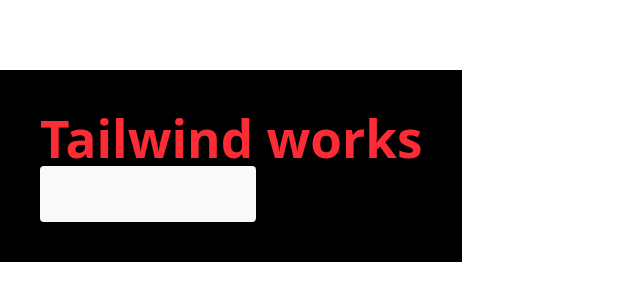
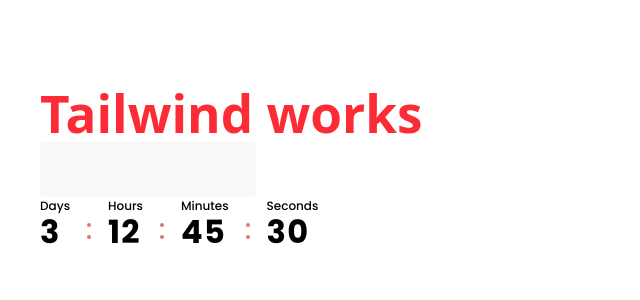
Before and after one commit to foractx84/Ecommerce-PERN, a React (Vite) app in the folder client/: page / in a window 1280 px wide. Shown: the part 234-534 px from the top of the page, without its empty margins (0-640 px from the left). Built offline with nearby package versions, Linux system fonts and the light colour scheme.

Commit message:
feat: add CountdownItem

```diff
--- a/client/src/App.jsx
+++ b/client/src/App.jsx
@@ -1,13 +1,22 @@
 import Button from './components/ui/Button'
+import CountdownItem from './components/ui/CountdownItem'
 
 function App() {
   return (
-    <div className="p-10 bg-black">
+    <div className="p-10">
       <h1 className="text-4xl text-red-500 font-bold">
         Tailwind works
       </h1>
       <Button variant="primary">Primary Button</Button>
 
+
+      <CountdownItem
+        days={3}
+        hours={12}
+        minutes={45}
+        seconds={30}
+        variant="default"
+      />
     </div>
   )
 }
--- /dev/null
+++ b/client/src/components/ui/CountdownItem/CountdownItem.jsx
@@ -0,0 +1,100 @@
+function CountdownItem({
+  days,
+  hours,
+  minutes,
+  seconds,
+  variant = "default",
+  className = "",
+}) {
+
+  const variants = {
+    default:
+      "flex flex-col items-start gap-[2px]",
+
+    circle:
+      "flex flex-col items-center justify-center w-[62px] h-[62px] rounded-full bg-white",
+  };
+
+  const labelStyles = {
+    default:
+      "font-['Poppins'] text-xs font-medium leading-[18px] text-black",
+
+    circle:
+      "font-['Poppins'] text-[11px] font-normal leading-none text-black",
+  };
+
+  const valueStyles = {
+    default:
+      "font-['Poppins'] text-[32px] font-bold leading-[30px] tracking-[0.04em] text-black",
+
+    circle:
+      "font-['Poppins'] text-base font-semibold leading-none text-black",
+  };
+
+  return (
+    <div className={` ${className}`.trim()}>
+      {variant === "default" && (
+        <>
+        <div className="flex gap-[17px]">
+            <div className= {`${variants[variant]}`}>
+                <span className={labelStyles.default}>Days</span>
+                <span className={valueStyles.default}>{days}</span>
+            </div>
+            <div className={`flex flex-col items-center gap-[8px] pt-[26px]`}>
+                <span className="w-[4px] h-[4px] rounded-full bg-[#E07575]" />
+                <span className="w-[4px] h-[4px] rounded-full bg-[#E07575]" />
+            </div>
+            <div className= {`${variants[variant]}`}>
+                <span className={labelStyles.default}>Hours</span>
+                <span className={valueStyles.default}>{hours}</span>
+            </div>
+            <div className={`flex flex-col items-center gap-[8px] pt-[26px]`}>
+                <span className="w-[4px] h-[4px] rounded-full bg-[#E07575]" />
+                <span className="w-[4px] h-[4px] rounded-full bg-[#E07575]" />
+            </div>
+            <div className= {`${variants[variant]}`}>
+                <span className={labelStyles.default}>Minutes</span>
+                <span className={valueStyles.default}>{minutes}</span>
+            </div>
+            <div className={`flex flex-col items-center gap-[8px] pt-[26px]`}>
+                <span className="w-[4px] h-[4px] rounded-full bg-[#E07575]" />
+                <span className="w-[4px] h-[4px] rounded-full bg-[#E07575]" />
+            </div>
+            <div className= {`${variants[variant]}`}>
+                <span className={labelStyles.default}>Seconds</span>
+                <span className={valueStyles.default}>{seconds}</span>
+            </div>
+        </div>
+        </>
+      )}
+
+      {variant === "circle" && (
+        <>
+            <div className="flex gap-[24px]">
+                <div className= {`${variants[variant]}`}>
+                    <span className={labelStyles.circle}>Days</span>
+                    <span className={valueStyles.circle}>{days}</span>
+                </div>
+
+                <div className= {`${variants[variant]}`}>
+                    <span className={labelStyles.circle}>Hours</span>
+                    <span className={valueStyles.circle}>{hours}</span>
+                </div>
+
+                <div className= {`${variants[variant]}`}>
+                    <span className={labelStyles.circle}>Minutes</span>
+                    <span className={valueStyles.circle}>{minutes}</span>
+                </div>
+
+                <div className= {`${variants[variant]}`}>
+                    <span className={labelStyles.circle}>Seconds</span>
+                    <span className={valueStyles.circle}>{seconds}</span>
+                </div>
+            </div>
+        </>
+      )}
+    </div>
+  );
+}
+
+export default CountdownItem;
--- /dev/null
+++ b/client/src/components/ui/CountdownItem/index.js
@@ -0,0 +1 @@
+export { default } from "./CountdownItem";
--- a/client/src/components/ui/Input/Input.jsx
+++ b/client/src/components/ui/Input/Input.jsx
@@ -0,0 +1,53 @@
+function Input({
+  label,
+  required = false,
+  variant = "filled",
+  icon,
+  as = "input",
+  className = "",
+  inputClassName = "",
+  ...props
+}) {
+  const Component = as === "textarea" ? "textarea" : "input";
+
+  const wrapperVariants = {
+    filled: "bg-[#F5F5F5] rounded-[4px]",
+    outline: "bg-transparent border border-black/50 rounded-[4px]",
+    underlined: "bg-transparent border-b border-black/50 rounded-none",
+    footer: "bg-transparent border border-[#FAFAFA] rounded-[4px]",
+  };
+
+  const fieldVariants = {
+    filled:
+      "w-full bg-transparent px-4 py-3 font-['Poppins'] text-base text-black placeholder:text-black/40 focus:outline-none",
+    outline:
+      "w-full bg-transparent px-4 py-3 font-['Poppins'] text-base text-black placeholder:text-black/40 focus:outline-none",
+    underlined:
+      "w-full bg-transparent px-0 py-2 font-['Poppins'] text-base text-black placeholder:text-black/40 focus:outline-none",
+    footer:
+      "w-full bg-transparent px-4 py-3 font-['Poppins'] text-base text-[#FAFAFA] placeholder:text-[#FAFAFA]/40 focus:outline-none",
+  };
+
+  return (
+    <div className={`w-full ${className}`.trim()}>
+      {label && (
+        <label className="mb-2 block font-['Poppins'] text-base text-black/40">
+          {label}
+          {required && <span className="text-[#DB4444]">*</span>}
+        </label>
+      )}
+
+      <div
+        className={`flex items-center gap-3 ${wrapperVariants[variant] ?? wrapperVariants.filled}`}
+      >
+        <Component
+          className={`${fieldVariants[variant] ?? fieldVariants.filled} ${inputClassName}`.trim()}
+          {...props}
+        />
+        {icon && <span className="pr-4 flex items-center">{icon}</span>}
+      </div>
+    </div>
+  );
+}
+
+export default Input;
```
Also changed, not shown: client/src/components/ui/Input/index.js (added), 2 other files (tests, documents, lock files or other folders).
